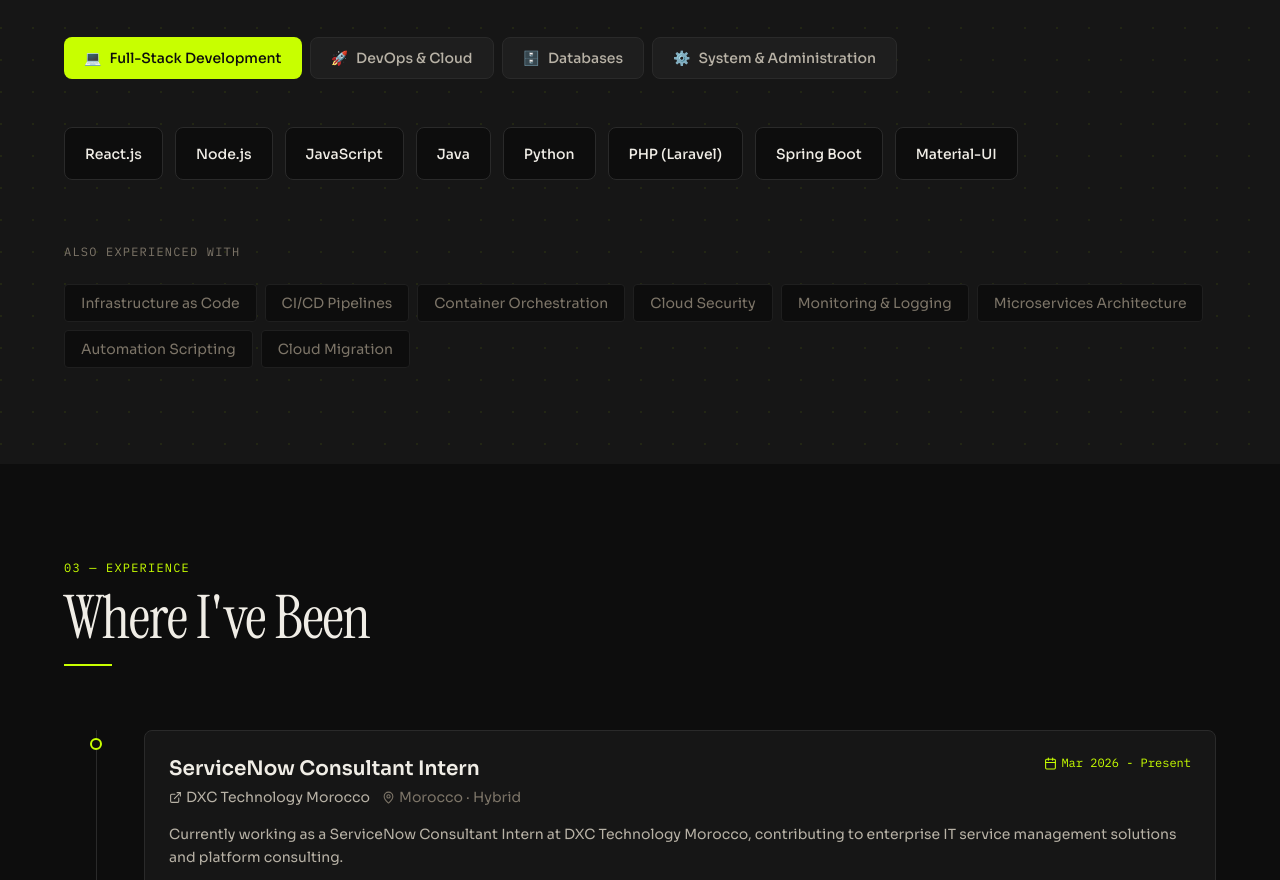
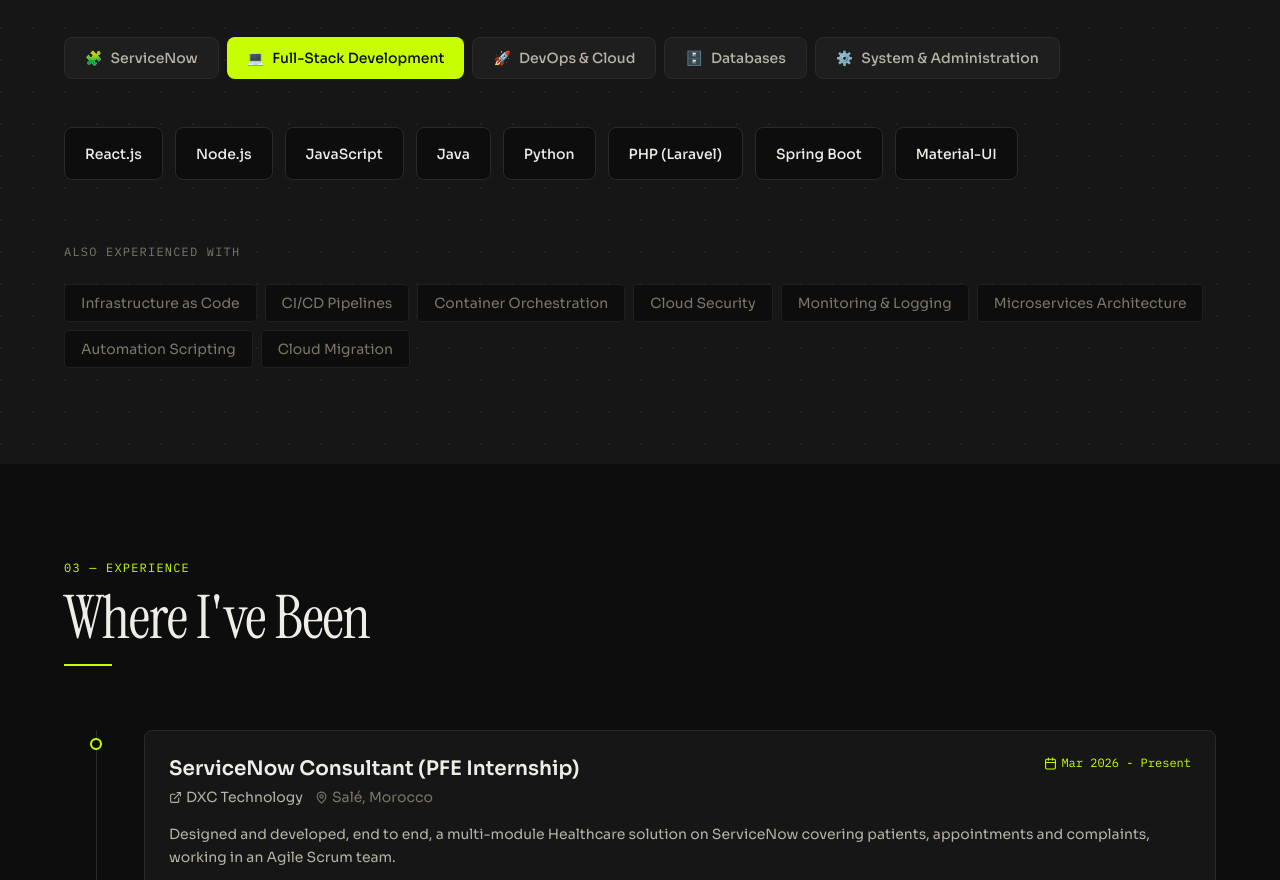
Before and after one commit to DevITJAX/my-devops-portfolio, a React (Vite) app: page / in a window 1280 px wide. Shown: the part 1920-2800 px from the top of the page. Built offline with nearby package versions, Linux system fonts and the light colour scheme.

Commit message:
Update experience, skills and certifications from 2026 CV

```diff
--- a/src/components/sections/About.jsx
+++ b/src/components/sections/About.jsx
@@ -126,7 +126,7 @@
                     <span className="text-[#c8ff00]">→</span> cat role.txt
                   </div>
                   <div className="text-[#b8b2a6]">
-                    DevOps Engineer | Cloud Architect | Full-Stack Dev
+                    Software Engineer | ServiceNow Consultant | Cloud & DevOps
                   </div>
                   <div className="text-[#7d7568]">
                     <span className="text-[#c8ff00]">→</span> echo $STATUS
--- a/src/components/sections/Hero.jsx
+++ b/src/components/sections/Hero.jsx
@@ -5,12 +5,11 @@
 
 const Hero = () => {
   const roles = [
-    'DevOps Engineer',
-    'Cloud Solutions Architect',
     'ServiceNow Consultant',
+    'Cloud & DevOps Engineer',
+    'Certified ServiceNow CSA',
     'Full-Stack Developer',
-    'Kubernetes Specialist',
-    'CI/CD Pipeline Expert',
+    'CI/CD Pipeline Builder',
   ]
 
   const scrollToAbout = () => {
--- a/src/data/certifications.js
+++ b/src/data/certifications.js
@@ -99,7 +99,7 @@
     id: 9,
     title: "IBM DevOps and Software Engineering",
     issuer: "IBM",
-    date: "2024",
+    date: "2025",
     credentialId: "IBM-DEVOPS-2024",
     description: "Comprehensive professional certificate covering DevOps practices, software engineering principles, and modern development methodologies.",
     technologies: ["DevOps", "Software Engineering", "CI/CD", "IBM Cloud"],
@@ -117,6 +117,6 @@
     technologies: ["ServiceNow", "ITSM", "System Administration", "Platform Configuration", "IT Operations"],
     verificationUrl: "https://nowlearning.servicenow.com/",
     featured: true,
-    status: "preparing"
+    status: "earned"
   }
 ]
--- a/src/data/experience.js
+++ b/src/data/experience.js
@@ -1,73 +1,69 @@
 export const experience = [
   {
     id: 0,
-    title: "ServiceNow Consultant Intern",
-    company: "DXC Technology Morocco",
-    location: "Morocco · Hybrid",
+    title: "ServiceNow Consultant (PFE Internship)",
+    company: "DXC Technology",
+    location: "Salé, Morocco",
     period: "Mar 2026 - Present",
-    description: "Currently working as a ServiceNow Consultant Intern at DXC Technology Morocco, contributing to enterprise IT service management solutions and platform consulting.",
-    technologies: ["ServiceNow", "ITSM", "JavaScript", "IT Consulting", "Cloud Platform"],
+    description: "Designed and developed, end to end, a multi-module Healthcare solution on ServiceNow covering patients, appointments and complaints, working in an Agile Scrum team.",
+    technologies: ["ServiceNow", "ITSM", "CSM", "HCLS", "Flow Designer", "Virtual Agent", "Agent Workspace", "JavaScript"],
     achievements: [
-      "Contributing to enterprise ServiceNow platform implementations",
-      "Working in a hybrid environment on IT service management solutions"
+      "Built a patient portal for access to hospital services and a unified Agent Workspace for case management",
+      "Automated appointment, complaint and ITSM incident processes with Flow Designer, Business Rules, Client Scripts, Script Includes and UI Actions",
+      "Configured the CSM and HCLS modules and designed a Virtual Agent for patient self-service",
+      "Worked in Agile Scrum: requirements analysis, development, testing, deployment and documentation"
     ]
   },
   {
     id: 1,
-    title: "UI/UX & DevOps Intern",
+    title: "DevOps Developer & UI/UX Designer",
     company: "INTELLCAP SARL",
-    location: "Rabat, Morocco · Remote",
-    period: "Jul 2024 - Sep 2024",
-    description: "During my internship at IntellCap, I contributed to the MR Booking project by designing user-friendly UI/UX prototypes using Figma, enhancing the visual and functional experience of web pages. I collaborated with the team using Jira to track and document the work, ensuring seamless integration with project goals. Additionally, I utilized Docker to containerize an AI-driven data service for ERP solutions, streamlining data processing and system scalability.",
-    technologies: ["Jira", "Artificial Intelligence (AI)", "Docker", "Figma", "UI/UX Design", "ERP Integration"],
+    location: "Rabat, Morocco",
+    period: "Jul 2025 - Sep 2025",
+    description: "Designed UI/UX prototypes for the MR Booking project and containerized an AI service for ERP integration, working in an Agile team.",
+    technologies: ["Figma", "Jira", "Docker", "AI", "ERP Integration", "Agile"],
     achievements: [
-      "Designed user-friendly UI/UX prototypes using Figma for MR Booking project",
-      "Collaborated with team using Jira to track and document work",
-      "Containerized AI-driven data service for ERP solutions using Docker",
-      "Enhanced visual and functional experience of web pages"
+      "Designed the UI/UX prototypes of the MR Booking project in Figma",
+      "Worked in an Agile team using Jira",
+      "Containerized an AI service with Docker for integration into ERP solutions"
     ]
   },
   {
     id: 2,
-    title: "DevOps & Cloud Engineer Intern",
+    title: "Full-Stack & DevOps Developer",
     company: "Direction Générale de l'Hydraulique",
     location: "Rabat, Morocco",
-    period: "Jul 2024 - Aug 2024",
-    description: "Developed and deployed 'DGH Helpdesk,' a comprehensive IT support automation platform from scratch. Led the complete DevOps and cloud infrastructure implementation, focusing on containerization, CI/CD pipelines, and Azure cloud deployment strategies.",
-    technologies: ["Azure", "Docker", "Kubernetes", "GitHub Actions", "Spring Boot", "LDAP", "CI/CD", "Container Registry"],
+    period: "Jul 2025 - Aug 2025",
+    description: "Developed and deployed DGH Helpdesk, an IT support and inventory management application.",
+    technologies: ["Spring Boot", "Spring Security", "React", "LDAP", "Active Directory", "GitHub Actions", "Docker", "Azure App Service"],
     achievements: [
-      "Developed complete full-stack application from scratch using Spring Boot and React",
-      "Designed and implemented CI/CD pipeline using GitHub Actions and Docker",
-      "Containerized application and deployed to Azure App Services",
-      "Integrated LDAP authentication with Azure Active Directory for enterprise security"
+      "Built the Spring Boot / Spring Security REST API and a React interface serving three user profiles",
+      "Implemented LDAP / Active Directory authentication",
+      "Set up a CI/CD pipeline (GitHub Actions, Docker, Azure App Service) automating build and deployment"
     ]
   },
   {
     id: 3,
-    title: "ServiceNow Developer Intern",
+    title: "ServiceNow / ITSM Consultant (Internship)",
     company: "DXC Technology Morocco",
-    location: "Sale Al Jadida, Morocco",
-    period: "July 2024 - August 2024",
-    description: "Designed customized IT service catalogs on the ServiceNow platform to enhance user experience and automate requests within the ERP system.",
-    technologies: ["ServiceNow", "JavaScript", "HTML", "CSS", "ERP Integration"],
+    location: "Salé, Morocco",
+    period: "Jul 2024 - Aug 2024",
+    description: "Configured the ServiceNow Service Catalog to digitalize and automate service requests.",
+    technologies: ["ServiceNow", "ITSM", "Service Catalog"],
     achievements: [
-      "Enhanced user experience through customized service catalogs",
-      "Automated IT service requests within the organization",
-      "Improved efficiency of IT support processes"
+      "Configured the Service Catalog to digitalize and automate service requests"
     ]
   },
   {
     id: 4,
-    title: "Web Developer Intern",
+    title: "Front-End / Back-End Developer (Internship)",
     company: "L'Académie Régionale d'Education et de Formation",
     location: "Rabat, Morocco",
-    period: "March 2023 - April 2023",
-    description: "Designed and developed an e-learning website for the Regional Academy of Education and Training to facilitate online learning.",
-    technologies: ["HTML5", "CSS3", "Bootstrap", "React", "JavaScript", "PHP", "MySQL", "XAMPP"],
+    period: "Mar 2023 - Apr 2023",
+    description: "Developed an e-learning platform for the Regional Academy of Education and Training.",
+    technologies: ["HTML5", "CSS3", "Bootstrap", "React", "PHP", "MySQL"],
     achievements: [
-      "Built complete e-learning platform from scratch",
-      "Implemented responsive design with Bootstrap",
-      "Integrated backend functionality with PHP and MySQL"
+      "Developed an e-learning platform with HTML5, CSS3, Bootstrap, React, PHP and MySQL"
     ]
   },
   {
--- a/src/data/skills.js
+++ b/src/data/skills.js
@@ -1,4 +1,21 @@
 export const skillCategories = {
+  servicenow: {
+    title: "ServiceNow",
+    icon: "🧩",
+    skills: [
+      { name: "ITSM", level: 88 },
+      { name: "CSM", level: 85 },
+      { name: "HCLS", level: 82 },
+      { name: "Service Catalog", level: 88 },
+      { name: "Flow Designer", level: 88 },
+      { name: "Business Rules", level: 88 },
+      { name: "Client Scripts", level: 85 },
+      { name: "Script Includes", level: 85 },
+      { name: "UI Actions", level: 85 },
+      { name: "Virtual Agent", level: 80 },
+      { name: "Agent Workspace", level: 82 }
+    ]
+  },
   fullstack: {
     title: "Full-Stack Development",
     icon: "💻",
```
